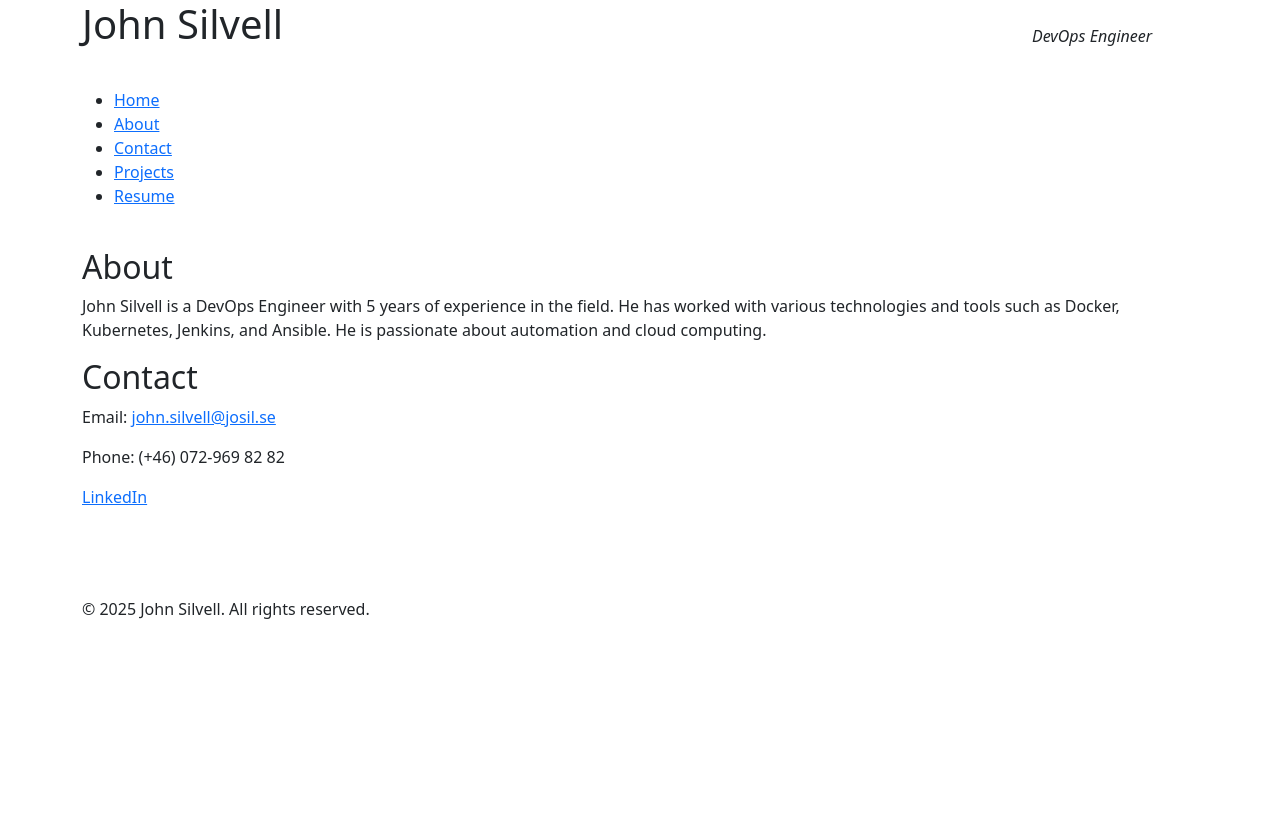
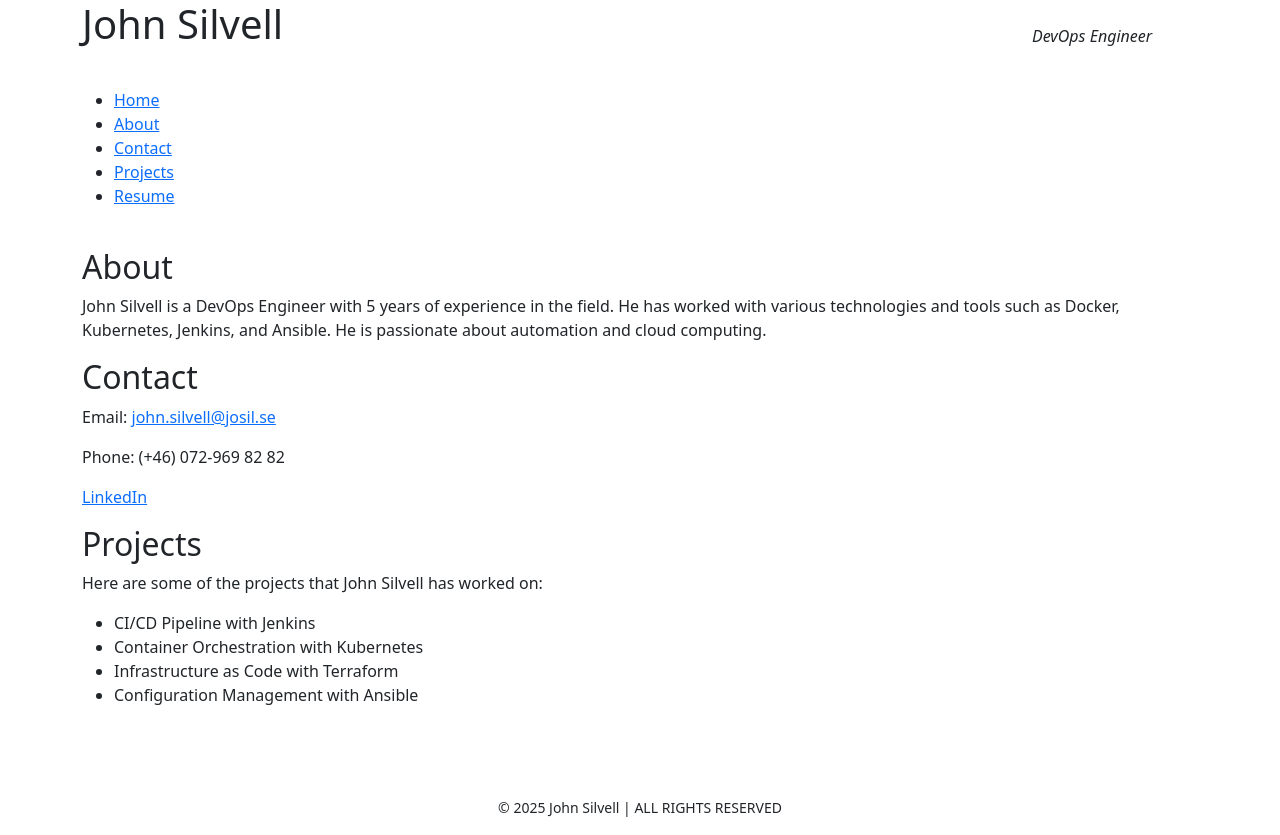
Before and after one commit to josil-hacks/johnsilvell.com, a plain HTML site: page index.html in a window 1280 px wide. Before the commit the page ends 800 px from the top, so only its background shows below. Drawn offline with nearby package versions, Linux system fonts and the light colour scheme.

Commit message:
HTML-file updated

```diff
--- a/index.html
+++ b/index.html
@@ -22,6 +22,7 @@
                 <div class="col-md-2">
                     <br>
                     <p><i>DevOps Engineer</i></p>
+                </div>
             </div>
         </div>
     </div>
@@ -58,6 +59,18 @@
                     <p><a href="https://www.linkedin.com/in/john-silvell/">LinkedIn</a></p>
                 </div>
             </div>
+            <div class="row">
+                <div class="col-md-12">
+                    <h2 id="projects">Projects</h2>
+                    <p>Here are some of the projects that John Silvell has worked on:</p>
+                    <ul>
+                        <li>CI/CD Pipeline with Jenkins</li>
+                        <li>Container Orchestration with Kubernetes</li>
+                        <li>Infrastructure as Code with Terraform</li>
+                        <li>Configuration Management with Ansible</li>
+                    </ul>
+                </div>
+            </div>
         </div>
     </div>
     <br>
@@ -67,10 +80,12 @@
         <div class="container">
             <div class="row">
                 <div class="col-md-12">
-                    <p>&copy; 2025 John Silvell. All rights reserved.</p>
+                    <center>
+                        <p><small>&copy; 2025 John Silvell | ALL RIGHTS RESERVED</small></p>
+                    </center>
                 </div>
             </div>
         </div>
-
+    </div>
 </body>
 </html>
```
